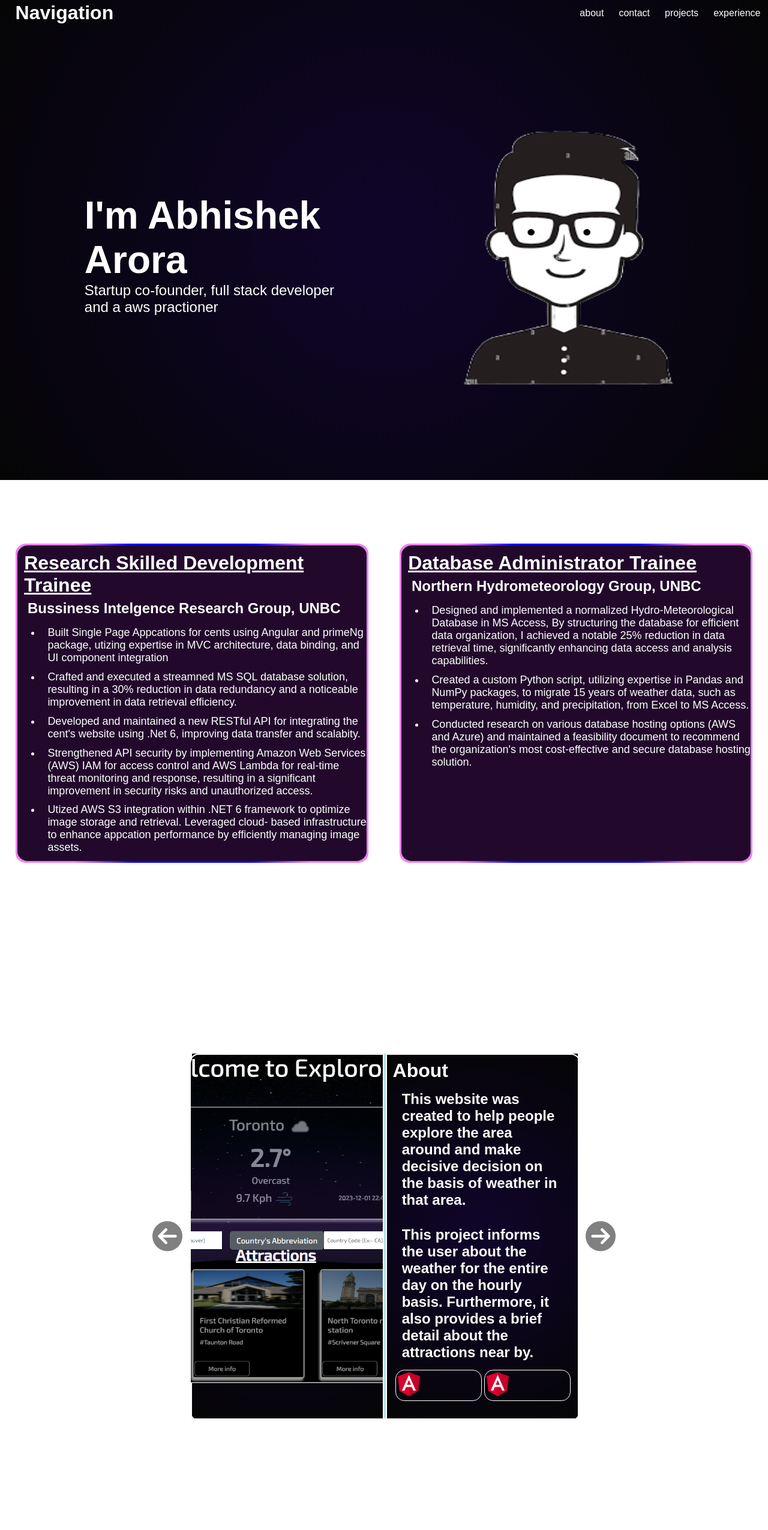
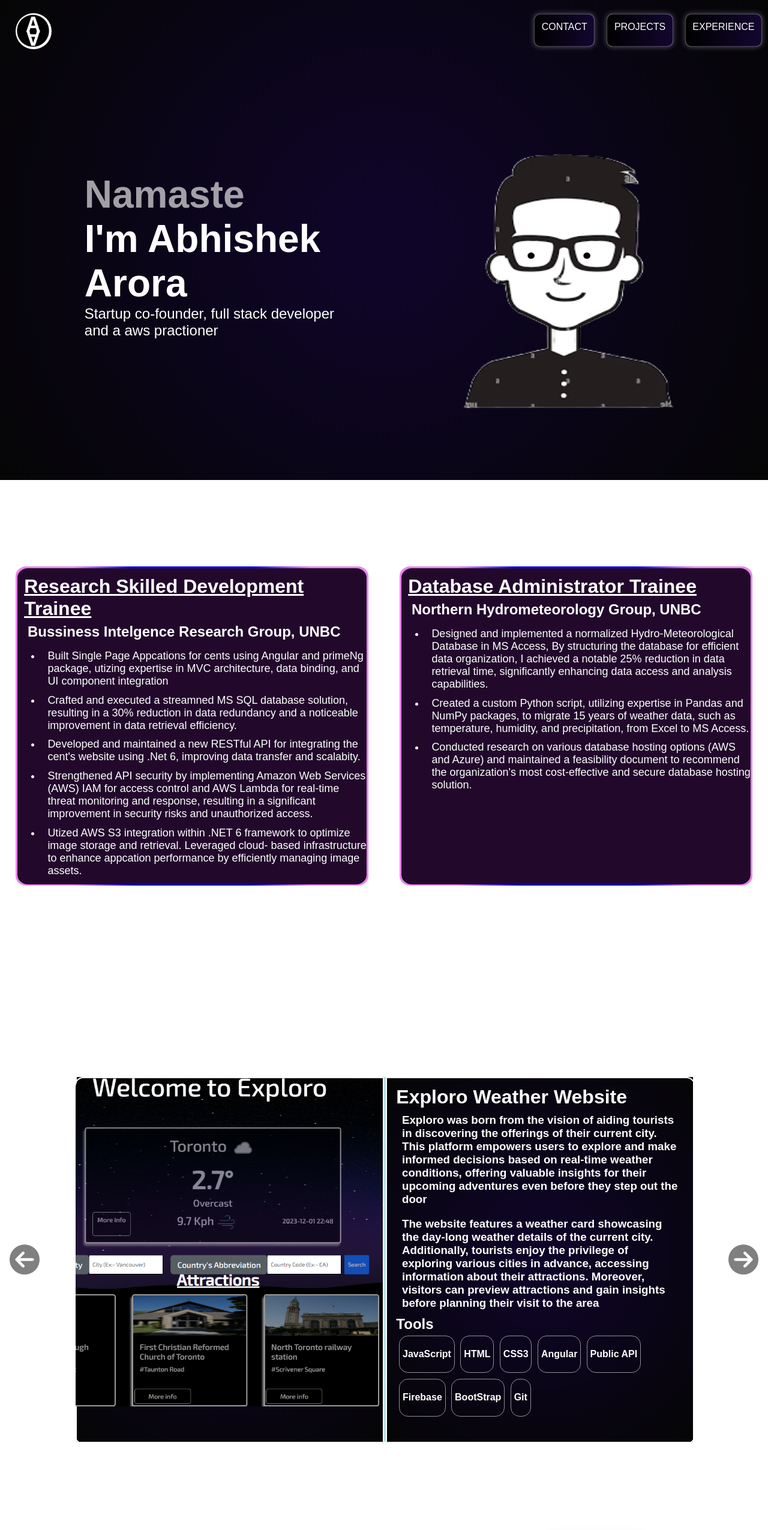
Before and after one commit to AbhiArora1998/Portfolio, a React (Create React App) app: page / in a window 1280 px wide. Shown: the top 2550 px of the page at 60% size. Built offline with nearby package versions, Linux system fonts and the light colour scheme.

Commit message:
addedProjectData

```diff
--- a/src/App.css
+++ b/src/App.css
@@ -6,9 +6,34 @@ body {
   font-family: sans-serif;
   position: relative;
   z-index: -2;
+  scroll-behavior: smooth;
 
 
 }
+
+
+
+.btn-grad {
+  background-image: linear-gradient(to right, #000000 0%, #1d0a4a  51%, #000000  100%);
+  margin: 4px 10px;
+  text-align: center;
+  text-transform: uppercase;
+  transition: 0.5s;
+  background-size: 300% auto;
+  color: white;
+  box-shadow: 0 0 10px #eeeeee58,inset 0 0 2px white;
+  border-radius: 10px;
+  display: block;
+  text-decoration: none;
+}
+
+.btn-grad:hover {
+  background-position: right center; /* change the direction of the change here */
+  color: #fff;
+  text-decoration: none;
+}
+
+
 .backGroundStyle{
   background-color: black;
   position: fixed;
@@ -152,10 +177,45 @@ html::-webkit-scrollbar-track {
 
 .navigationHeader{
   width: 100%;
-
+  padding-top: 1.5%;
   display: flex;
 }
+.navigationOuterBorder{
+  background-color: transparent;
+  border-radius: 50%;
+  width: 60px;
+  height: 60px;
+  display: flex;
+  justify-content: center;
 
+
+}
+.logoAnimation{
+  background: linear-gradient(#252525, #252525 50%, #fcfffe 50%, #ffffff);
+  background-size: 100% 200%;
+  /*trasition effect for background*/
+  transition: background 2s;
+}
+.navigationOuterBorder img{
+  background-color: transparent;
+  height: 140%;
+  width: 91%;
+  position: relative;
+  bottom: 19%;
+  left: -1%;
+}
+.logoAnimation{
+  background-position: 100% 100%;
+}
+.mainLoader{
+  display: flex;
+  position: absolute;
+  justify-content: space-around;
+  left: 42%;
+  height: 250px;
+  width: 250px;
+  top: 200px;
+}
 .navigationAreas, .navigationTitle{
   width: 50%;
 }
@@ -476,7 +536,7 @@ li{
 
 .projectContainer{
   display: flex;
-  justify-content: center;
+  justify-content: space-between;
   align-items: center;
   height: 95%;
   font-family: sans-serif;
@@ -486,9 +546,11 @@ li{
 .book{
 
   position: relative;
-  width: 50%;
+  width: 80%;
   height: 80%;
+  left: -32%;
  transform: translate(50%);
+
 }
 
 .paper{
@@ -498,7 +560,7 @@ li{
   width: 100%;
   height: 100%;
   top: 0;
-  left: 0;
+
   perspective: 2000px;
 
 }
@@ -509,7 +571,7 @@ li{
   width: 50%;
   height: 100%;
   top: 0;
-  left: 0;
+  left: 40%;
   transform-origin: left;
   transition: transform .7s;
 
@@ -606,10 +668,13 @@ button > i{
  padding-right: 3%;
 }
 .borderRadius{
-  border: 1px solid white;
+  border: 1px solid rgba(255, 255, 255, 0.548);
   border-radius: 15px;
-  height: 100%;
-  width: 47%;
+  height: auto;
+  width: auto;
+  margin: 1%;
+  padding: 0 1%;
+  position: relative;
 }
 
 .borderRadius img{
@@ -623,8 +688,10 @@ button > i{
 
 /* scroll animate */
 .title{
-  animation: titleAnim 2s ease-in-out;
-  animation-timeline: view();
+
+  animation: titleAnim linear  both;
+  animation-timeline: view(block);
+  animation-range: contain 0% contain 100%;
 
 }
 
@@ -633,7 +700,11 @@ button > i{
   0%{
     opacity: 0;
     padding-left: 0%;
+
   }
+
+
+
 
   100%{
     opacity: 1;
--- a/src/App.js
+++ b/src/App.js
@@ -1,22 +1,58 @@
-
+import React, { useState,useEffect ,useRef} from "react";
 import './App.css';
 import Header from './components/Header'
 import Footer from './components/Footer'
 import BodySection from './components/BodySection'
 import Background from './Background';
+import logo from "./assets/images/logo.png"
 function App() {
+
+
+
+
+ const loader5Ref = useRef(null)
+
+
+
+
+
+ useEffect(() => {
+  // Check if loader5Ref.current is not null before accessing it
+  if (loader5Ref.current) {
+    loader5Ref.current.classList.add("logoAnimation");
+  }
+}, []);
+  const [isLoading,changeLoading] = useState(true);
+  useEffect(() => {
+      // Using setInterval to update the seconds state every second
+      const intervalId = setInterval(() => {
+          changeLoading(false)
+      }, 2500); // Interval set to 1000 milliseconds (1 second)
+
+      // Clear the interval on component unmount to avoid memory leaks
+      return () => clearInterval(intervalId);
+    }, []);
+
   return (
     <div className="App">
       {/* <div className='wrapper'>
        <Background></Background>
       </div> */}
+      {isLoading && <div ref={loader5Ref} id="loader" className="navigationOuterBorder  mainLoader">
+
+                    <img src={logo} alt="" />
+
+      </div>}
       <div className='backGroundStyle'>
         <Background></Background>
       </div>
-      <div className='content'>
-        <Header></Header>
+      {!isLoading && <div>
+        <div className='content'>
+        <Header data={isLoading}></Header>
+
         <BodySection></BodySection>
-        <div className='footerStyle'>
+
+        <div id="footerScrool" className='footerStyle'>
           <Footer></Footer>
         </div>
       </div>
@@ -24,7 +60,8 @@ function App() {
             <p>
                 @ 2023 Abhishek
             </p>
-        </div>
+      </div>
+        </div>}
 
     </div>
   );
--- a/src/components/Footer.jsx
+++ b/src/components/Footer.jsx
@@ -10,7 +10,7 @@ function Footer() {
             </div>
 
 
-                <a className="centerDiv" href="mailto:arora.abhishek705@gmail.com">
+                <a className="centerDiv btn-grad" href="mailto:arora.abhishek705@gmail.com">
                    <h1>Let's Connect</h1>
 
 
--- a/src/components/Header.jsx
+++ b/src/components/Header.jsx
@@ -1,24 +1,30 @@
-import React from "react";
 
-function Header() {
+import logo from "../assets/images/logo.png"
+function Header(props) {
+
+
     return <header className="App-header">
         <div className="navigationHeader">
             <div className="navigationTitle">
-                <h1>Navigation</h1>
+                <div className="navigationOuterBorder logoAnimation">
+
+                <img src={logo} alt="" />
+
+                </div>
             </div>
             <div className="navigationAreas">
                 <div className="navigatoinLinks">
-                    about
+
                 </div>
-                <div className="navigatoinLinks">
+                <a href="#footerScrool" className="navigatoinLinks btn-grad">
                     contact
-                </div>
-                <div className="navigatoinLinks">
+                </a>
+                <a href="#projectsScroll" className="navigatoinLinks btn-grad">
                     projects
-                </div>
-                <div className="navigatoinLinks">
+                </a>
+                <a href="#expreienceScroll" className="navigatoinLinks btn-grad">
                     experience
-                </div>
+                </a>
             </div>
         </div>
     </header>
--- a/src/components/Sections/Experience.jsx
+++ b/src/components/Sections/Experience.jsx
@@ -3,7 +3,7 @@ import CardDetails from "./ExperienceCardDetails/CardDetails"
 import experience from "./experienceObject"
 
 function Experience() {
-    return <div className="experienceSection">
+    return <div id="expreienceScroll" className="experienceSection">
         <div className="title">
             <h1 className="scrollAnimate">Experience</h1>
         </div>
--- a/src/components/Sections/Projects.jsx
+++ b/src/components/Sections/Projects.jsx
@@ -4,7 +4,7 @@ import exploro from "../../assets/images/exploro.png"
 import tindog from "../../assets/images/tindog.png"
 import shoppingList from "../../assets/images/recipe.png"
 import todo from "../../assets/images/todo.png"
-
+import projectData from "./projectsInfo/projectsData";
 function Project() {
 
     const paper1Ref = useRef(null);
@@ -131,7 +131,7 @@ function Project() {
     }
 
 
-    return <div style={{ height: "100vh" }}>
+    return <div id="projectsScroll" style={{ height: "100vh" }}>
         <h1 className="title">
             Projects
         </h1>
@@ -143,14 +143,10 @@ function Project() {
             <div ref={book} id="book" className="book">
                 {/* paper 1 */}
                 <div ref={paper1Ref} id="p1" className="paper flipped ">
-                    <div className="front ">
-                        <div id="f1" className="front-content">
-                            <h1>Project Index</h1>
-                        </div>
-                    </div>
+
                     <div className="back">
                         <div id="b1" className="back-content">
-                            <img src={exploro} alt="" />
+                            <img src={projectData[0].projectImg} alt="" />
                         </div>
                     </div>
                 </div>
@@ -158,12 +154,12 @@ function Project() {
                 <div ref={paper2Ref} id="p2" className="paper">
                     <div className="front">
                         <div id="f2" className="front-content">
-                            <ProjectsAbout></ProjectsAbout>
+                            <ProjectsAbout data={projectData[0]}></ProjectsAbout>
                         </div>
                     </div>
                     <div className="back">
                         <div id="b2" className="back-content">
-                            <img src={tindog} alt="" />
+                            <img src={projectData[1].projectImg} alt="" />
 
                         </div>
                     </div>
@@ -172,13 +168,13 @@ function Project() {
                 <div ref={paper3Ref} id="p3" className="paper">
                     <div className="front">
                         <div id="f3" className="front-content">
-                            <ProjectsAbout></ProjectsAbout>
+                            <ProjectsAbout data={projectData[1]}></ProjectsAbout>
 
                         </div>
                     </div>
                     <div className="back">
                         <div id="b3" className="back-content">
-                            <img src={shoppingList} alt="" />
+                            <img src={projectData[2].projectImg} alt="" />
 
                         </div>
                     </div>
@@ -187,13 +183,13 @@ function Project() {
                 <div ref={paper4Ref} id="p4" className="paper">
                     <div className="front">
                         <div id="f4" className="front-content">
-                            <ProjectsAbout></ProjectsAbout>
+                            <ProjectsAbout data={projectData[2]}></ProjectsAbout>
 
                         </div>
                     </div>
                     <div className="back">
                         <div id="b4" className="back-content">
-                            <img src={todo} alt="" />
+                            <img src={projectData[3].projectImg} alt="" />
 
                         </div>
                     </div>
@@ -202,16 +198,11 @@ function Project() {
                 <div ref={paper5Ref} id="p5" className="paper">
                     <div className="front">
                         <div id="f5" className="front-content">
-                            <ProjectsAbout></ProjectsAbout>
+                            <ProjectsAbout data={projectData[3]}></ProjectsAbout>
 
                         </div>
                     </div>
-                    <div className="back">
-                        <div id="b5" className="back-content">
-                            <img src={todo} alt="" />
 
-                        </div>
-                    </div>
                 </div>
 
 
--- a/src/components/Sections/projectsInfo/projectsAbout.jsx
+++ b/src/components/Sections/projectsInfo/projectsAbout.jsx
@@ -2,20 +2,22 @@ import React from "react";
 import angular from "../../../assets/images/angular.png"
 
 
-function ProjectsAbout() {
+function ProjectsAbout(props) {
     return <div className="aboutInfoProjects">
-        <h1>About</h1>
+        <h1>{props.data.projectName}</h1>
         <div>
-            <h2 style={{padding:"5%"}}>This website was created to help people explore the area around and make decisive decision on the basis of weather in that area.</h2>
-            <h2 style={{padding:"5%"}}>This project informs the user about the weather for the entire day on the hourly basis. Furthermore, it also provides a brief detail about the attractions near by.</h2>
+            {props.data.projectAbout.map((value, index) => {
+                return <h3 key={index} style={{ padding: "2%" }}>{value}</h3>
+            })}
+
         </div>
-        <div style={{display:"flex", justifyContent:"space-evenly"}}>
-            <div className="borderRadius">
-                <img src={angular} alt="" />
-            </div>
-            <div className="borderRadius">
-                <img src={angular} alt="" />
-            </div>
+        <h2>Tools</h2>
+        <div style={{ display: "flex", justifyContent: "flex-start",flexWrap:"wrap", }}>
+            {props.data.projectTools.map((value,index) => {
+                return <div style={{textAlign:"center"}} key={index} className="borderRadius">
+                    <h4>{value}</h4>
+                </div>
+            })}
         </div>
     </div>
 }
--- /dev/null
+++ b/src/components/Sections/projectsInfo/projectsData.jsx
@@ -0,0 +1,46 @@
+import exploro from "../../../assets/images/exploro.png"
+import tindog from "../../../assets/images/tindog.png"
+import recipe from "../../../assets/images/recipe.png"
+import todo from "../../../assets/images/todo.png"
+const projectData =[
+
+    {
+        projectID : 1,
+        projectName:"Exploro Weather Website",
+        projectImg:exploro,
+        projectTools:["JavaScript","HTML","CSS3","Angular","Public API","Firebase","BootStrap","Git"],
+        projectAbout:["Exploro was born from the vision of aiding tourists in discovering the offerings of their current city. This platform empowers users to explore and make informed decisions based on real-time weather conditions, offering valuable insights for their upcoming adventures even before they step out the door",
+        "The website features a weather card showcasing the day-long weather details of the current city. Additionally, tourists enjoy the privilege of exploring various cities in advance, accessing information about their attractions. Moreover, visitors can preview attractions and gain insights before planning their visit to the area"
+        ]
+    },
+    {
+        projectID : 2,
+        projectName:"Tindog Website",
+        projectImg:tindog,
+        projectTools:["JavaScript","TypeScript","HTML","CSS3","Git Static Pages","BootStrap", "Git"],
+        projectAbout:["The concept behind Tindog originated from the idea that everyone deserves companionship – even our furry friends. This unique dating platform is tailored for dogs to discover their potential matches. Additionally, it facilitates humans in finding friends with pets, encouraging joint walks and fostering new connections for both humans and their canine companions",
+        "This proof of concept aims to provide users with easy access to the Tindog app that will be available in future for download on both the App Store and Google Play Store. The website showcases user testimonials and fabricated profiles that have collaborated with us. Additionally, it offers insights into price ranges for potential matches across various breeds, aiding users in finding their preferred companions."
+        ]
+    },
+    {
+        projectID : 3,
+        projectName:"The Recipe-Book Website",
+        projectImg:recipe,
+        projectTools:["JavaScript","Firebase CI/CD pipeline","HTML","CSS3","TypeScript","FireBase database","BootStrap", "Git"],
+        projectAbout:["The name of the website encapsulates its function. It serves as both a recipe book and a shopping basket, enabling users to discover delightful dishes and add recipe ingredients directly to their virtual shopping basket. This feature facilitates the seamless purchase and checking off of ingredients needed for the recipes. ",
+        "The recipe website consists of two main pages. The first page, the recipe section, enables users to access their previously saved recipes. Additionally, users can store new recipes and ingredients, building a comprehensive repository of diverse recipes. The second page, the shopping list, displays all the ingredients with their respective quantities, simplifying the shopping experience by providing a comprehensive list for users to purchase items"
+        ]
+    },
+    {
+        projectID : 4,
+        projectName:"To-Do List Website",
+        projectImg:todo,
+        projectTools:["JavaScript","HTML","CSS3","TypeScript","NodeJS","ExpressJS","MongoDB","MongoAtlas","Heroku","BootStrap", "Git"],
+        projectAbout:["The to-do list website serves as a solution for managing a multitude of tasks across various domains. Users can create, categorize, and organize their tasks according to different areas or groups. This functionality aids users in maintaining consistency, focus, and productivity, ensuring they stay on top of their commitments.",
+        "The website leverages MongoDB to efficiently store and categorize user data. Users can seamlessly add tasks to their to-do lists by entering the task details and clicking the plus sign. Completed tasks can be easily removed by checking off the corresponding checkbox, streamlining task management and completion"
+        ]
+    }
+
+]
+
+export default projectData;
```
Also changed, not shown: src/assets/images/logo.png (added).
